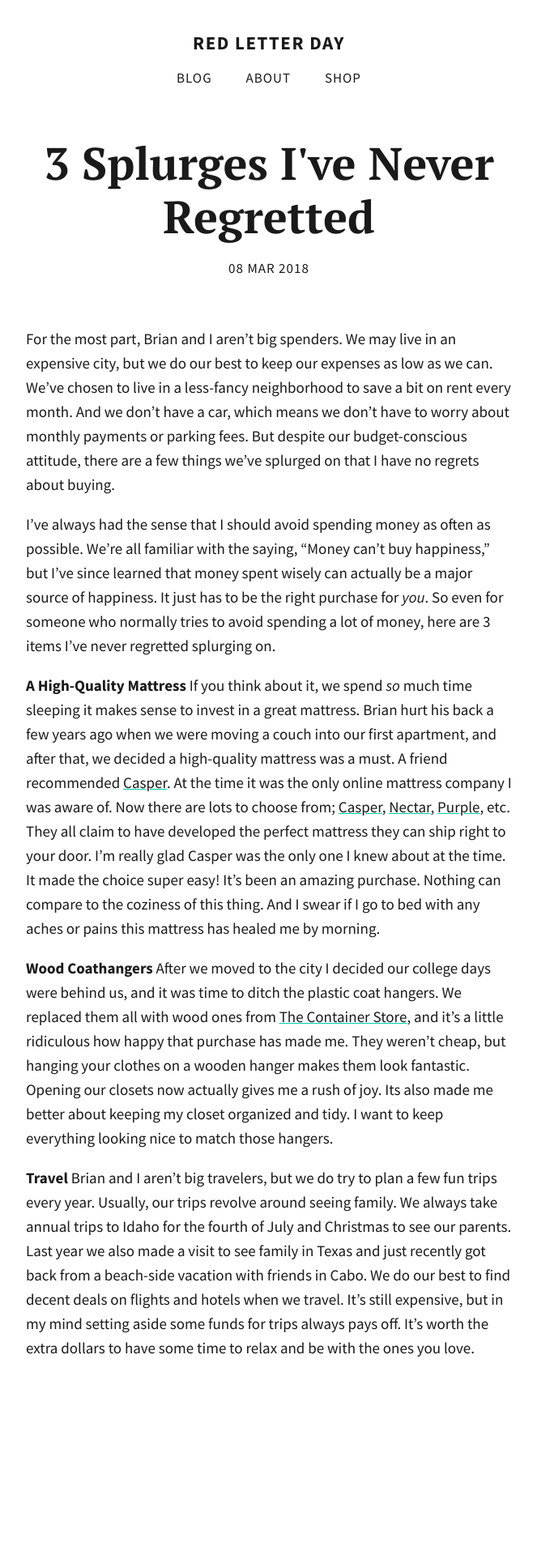
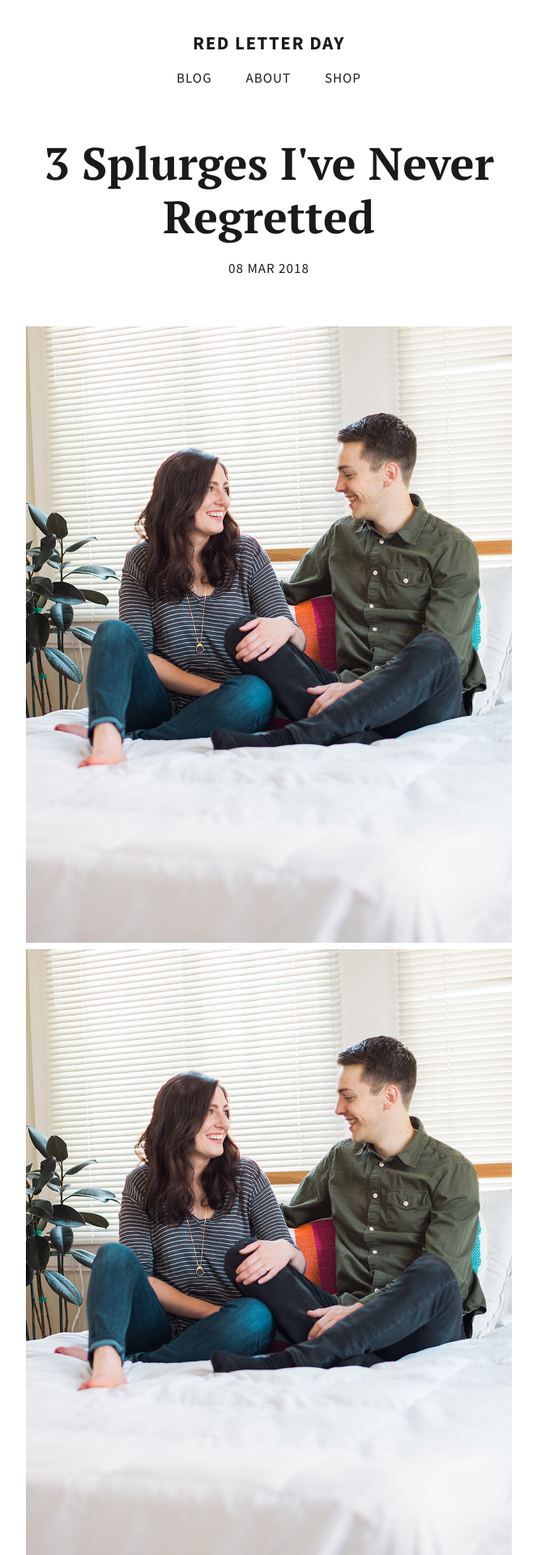
Before and after one commit to totiffany/totiffany.github.io, a Jekyll site: the page built from _posts/2018-03-08-3-Splurges-I've-Never-Regretted.md, in a window 1280 px wide. Shown: the top 1920 px of the page at 81% size, without its empty margins (308-971 px from the left). Built offline with Jekyll 4.4.1, drawn with Linux system fonts in a browser that asks for light colours; our own code applies the rules of GitHub Pages for plain Markdown files; comment, search, counter and statistics services are not loaded; before the commit the page ends 1774 px from its top, so only the background shows below that.

Commit message:
Update 2018-03-08-3-Splurges-I've-Never-Regretted.md

```diff
--- a/_posts/2018-03-08-3-Splurges-I've-Never-Regretted.md
+++ b/_posts/2018-03-08-3-Splurges-I've-Never-Regretted.md
@@ -7,9 +7,9 @@ description: >-
   month. And we don't have a car, which means we don't have to worry about
   monthly payments or parking fees. But despite our budget-conscious attitude,
   there are a few things we've splurged on that I have no regrets about buying.
-image: Edit.jpg
+image: Brian-Tiff.jpg
 ---
-
+![]({{site.baseurl}}/img/Brian-Tiff.jpg)![Brian-Tiff.jpg]({{site.baseurl}}/img/Brian-Tiff.jpg)
 
 For the most part, Brian and I aren't big spenders. We may live in an expensive city, but we do our best to keep our expenses as low as we can. We've chosen to live in a less-fancy neighborhood to save a bit on rent every month. And we don't have a car, which means we don't have to worry about monthly payments or parking fees. But despite our budget-conscious attitude, there are a few things we've splurged on that I have no regrets about buying.
 
```
